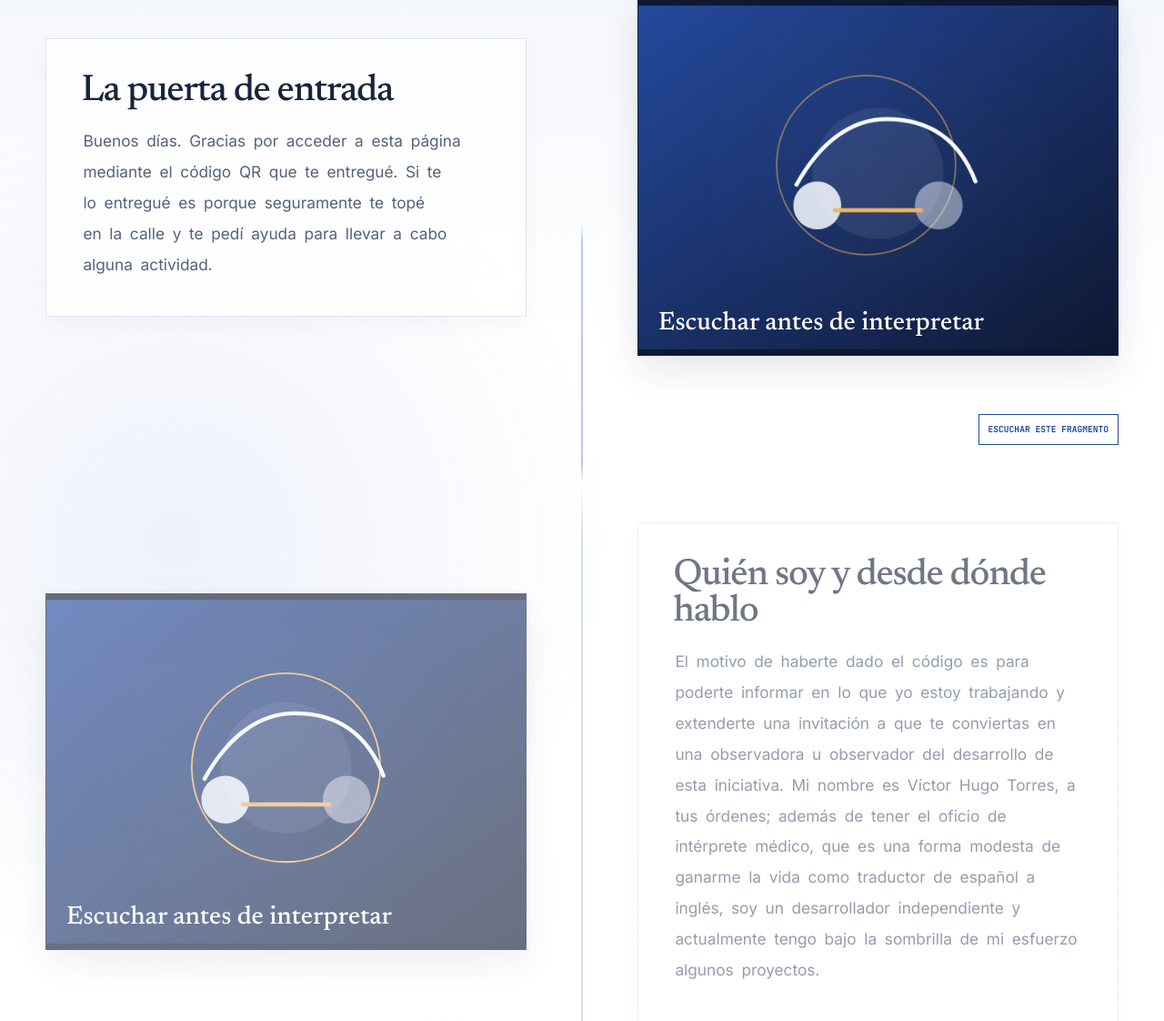
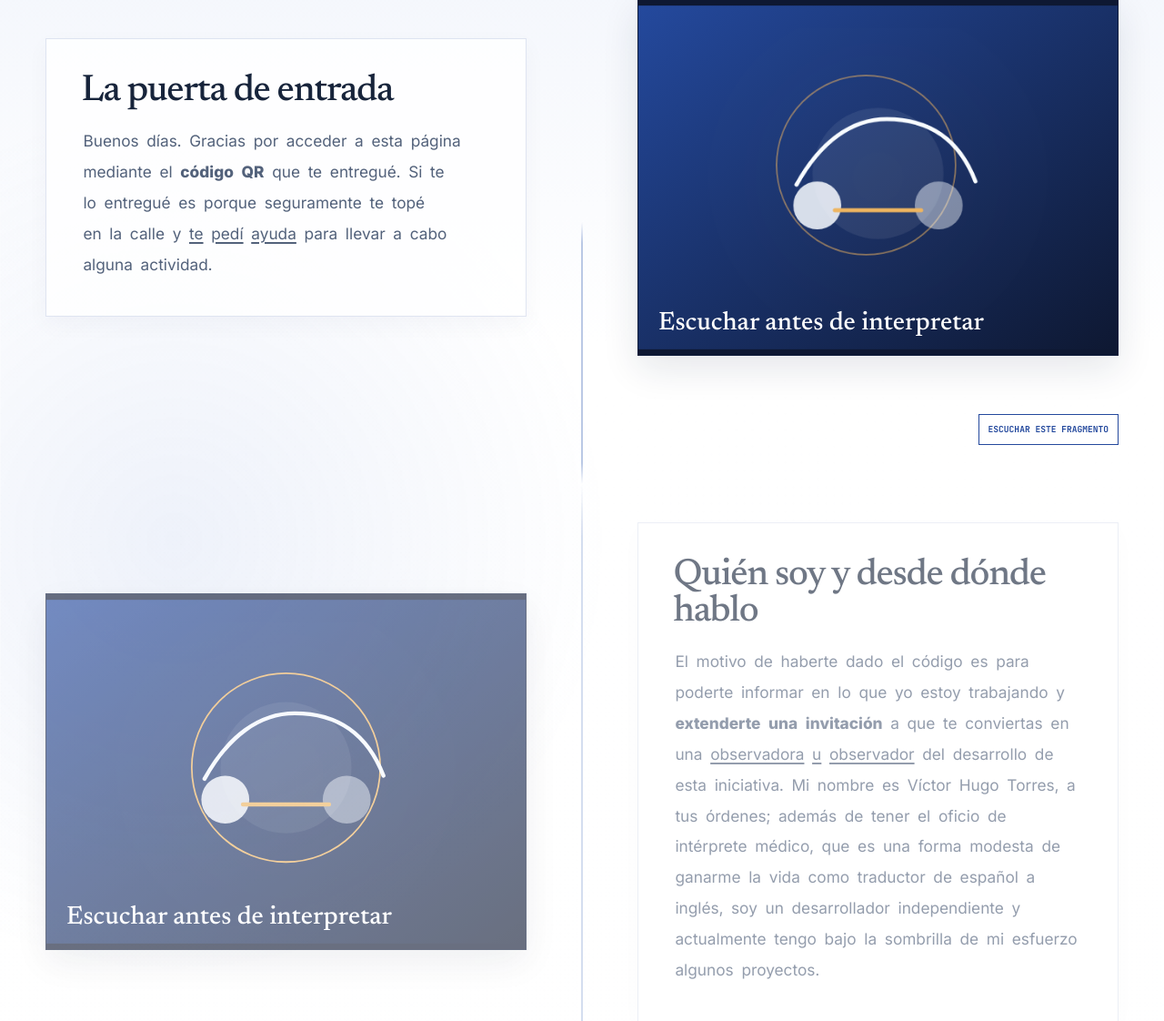
Before and after one commit to SeryMente/otrobuenprograma, a PHP site: page / in a window 1280 px wide. Shown: the part 1292-2414 px from the top of the page at 91% size. Run offline with PHP 8.4, Linux system fonts and the light colour scheme.

Commit message:
feat: add canonical rich transcript emphasis styles

```diff
--- a/assets/css/story-v3.css
+++ b/assets/css/story-v3.css
@@ -441,3 +441,20 @@ html.mobile-nav-open .story-return-overlay{pointer-events:none;opacity:0}
   }
   .story-word.is-current::after{transition:none}
 }
+
+
+/* v1.18.0 · formato enriquecido de transcripción derivado del canon */
+.story-word.rich-strong{
+  font-weight:800;
+}
+.story-word.rich-underline{
+  text-decoration-line:underline;
+  text-decoration-thickness:1.5px;
+  text-underline-offset:.18em;
+}
+.story-word.rich-strong.rich-underline{
+  font-weight:800;
+  text-decoration-line:underline;
+  text-decoration-thickness:1.5px;
+  text-underline-offset:.18em;
+}
```
